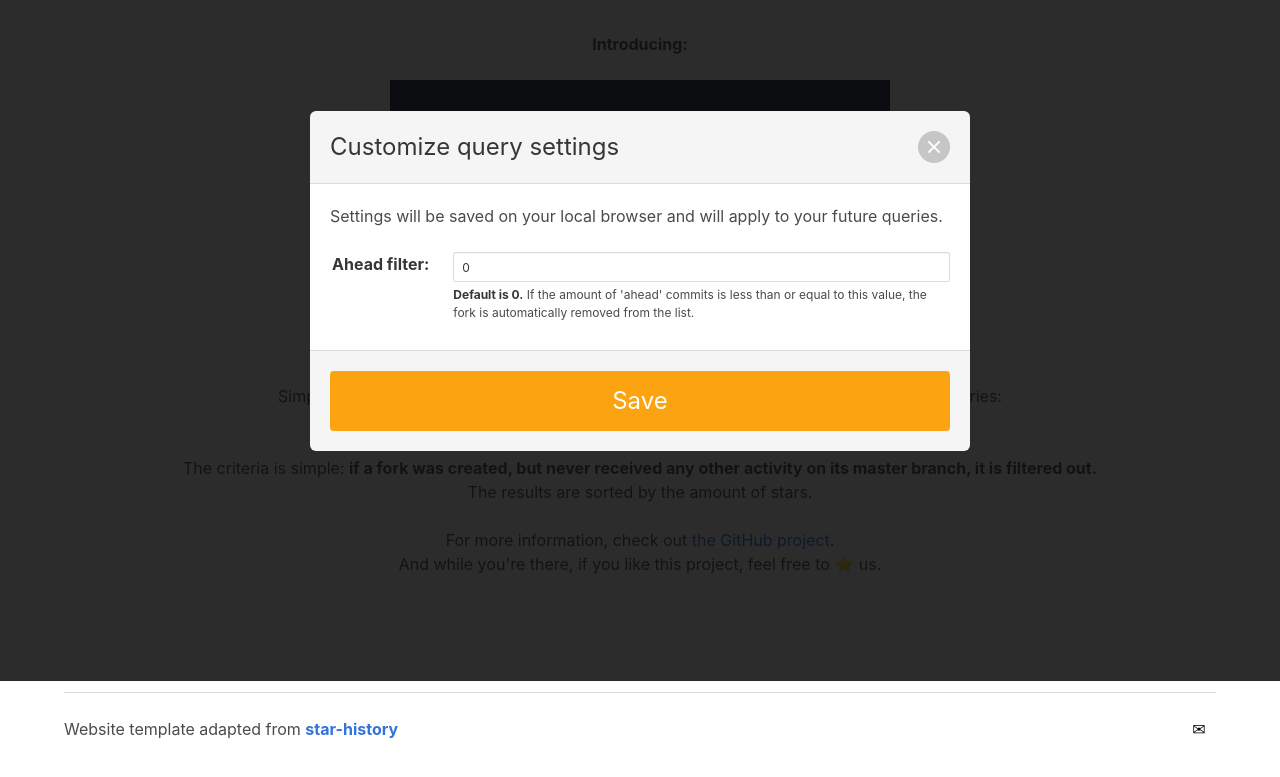
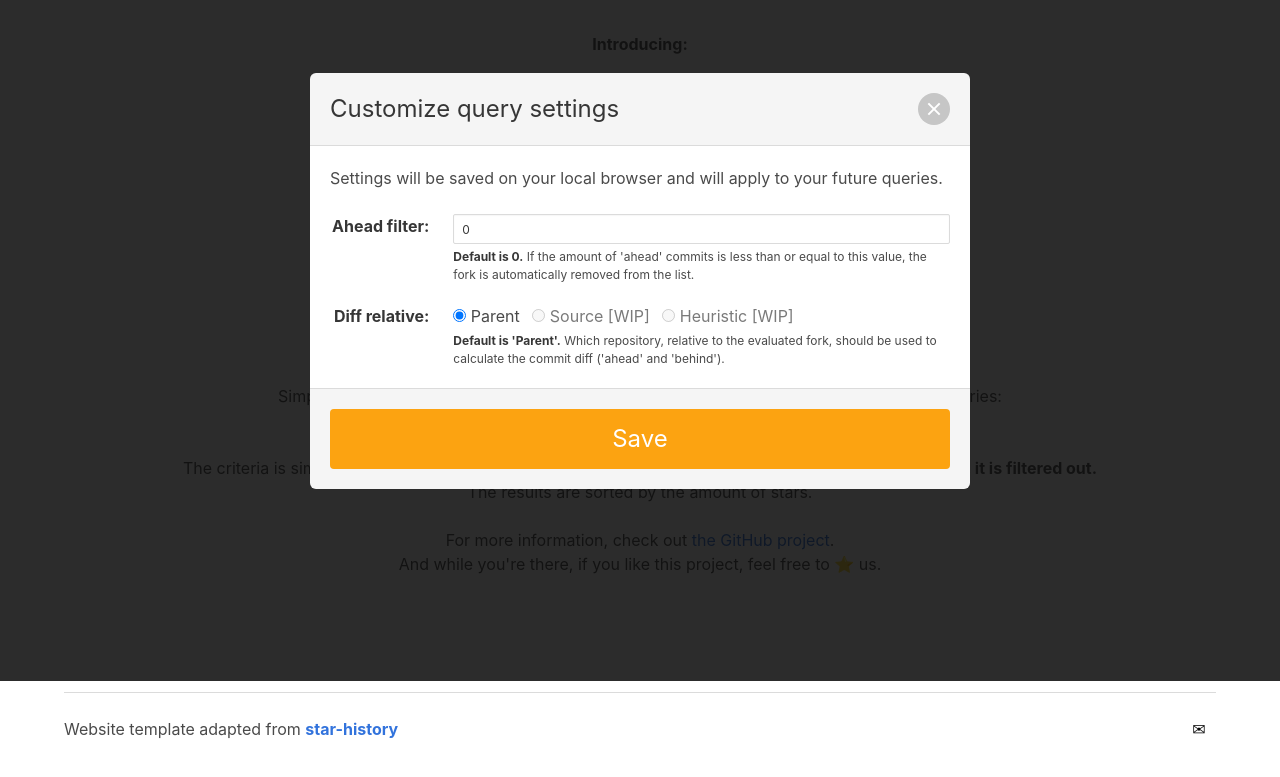
Before and after one commit to useful-forks/useful-forks.github.io, a browser extension: page docs/index.html in a window 1280 px wide. Both pictures are taken after a click on the link 316 px from the left and 96 px from the top of the page. Shown: the part 119-896 px from the top of the page. Drawn offline with Linux system fonts and the light colour scheme.

Commit message:
Added a WIP feature to populate the Settings dialog a bit more.

```diff
--- a/docs/index.html
+++ b/docs/index.html
@@ -155,6 +155,32 @@
             </div>
           </div>
         </div>
+
+        <!-- Relationship used for the commit diff count. -->
+        <div class="field is-horizontal">
+          <div class="field-label is-normal">
+            <label class="label">Diff relative:</label>
+          </div>
+          <div class="field-body">
+            <div class="field">
+              <div class="control">
+                <label class="radio">
+                  <input type="radio" name="rsvp" checked>
+                  Parent
+                </label>
+                <label class="radio" disabled>
+                  <input type="radio" name="rsvp" disabled>
+                  Source [WIP]
+                </label>
+                <label class="radio" disabled>
+                  <input type="radio" name="rsvp" disabled>
+                  Heuristic [WIP]
+                </label>
+              </div>
+              <p class="help"><strong>Default is 'Parent'.</strong> Which repository, relative to the evaluated fork, should be used to calculate the commit diff ('ahead' and 'behind').</p>
+            </div>
+          </div>
+        </div>
       </section>
       <footer class="modal-card-foot">
         <a class="button is-uf-orange is-large is-fullwidth"
```
